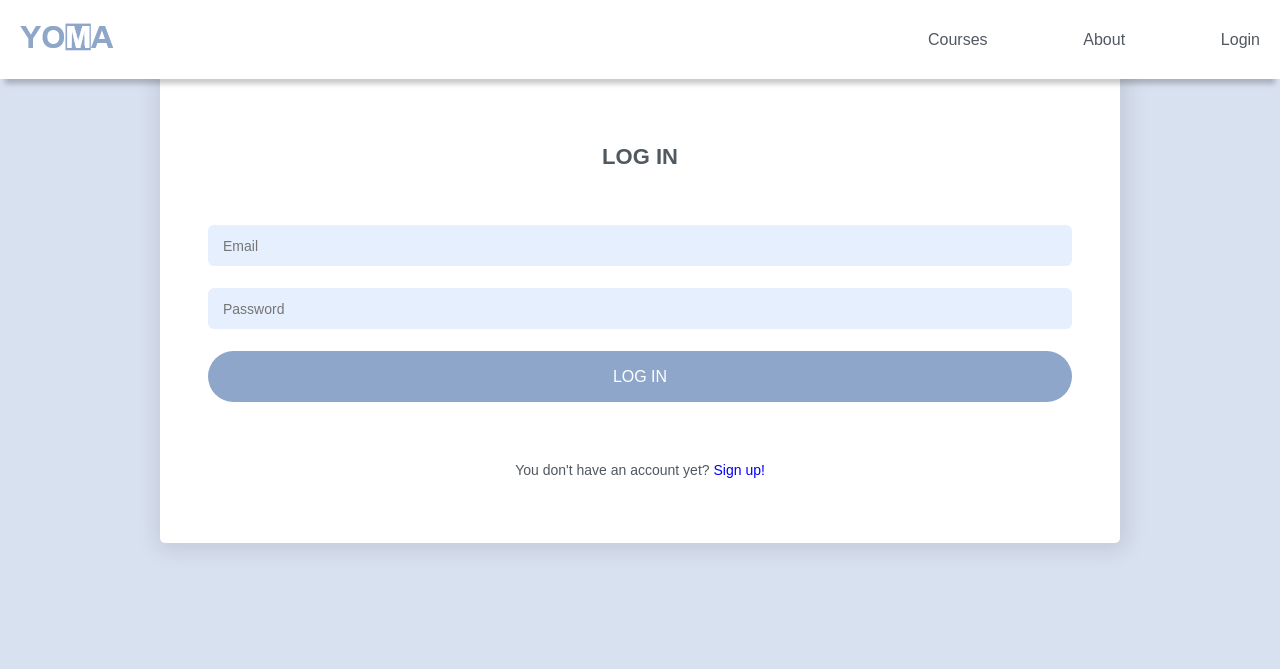
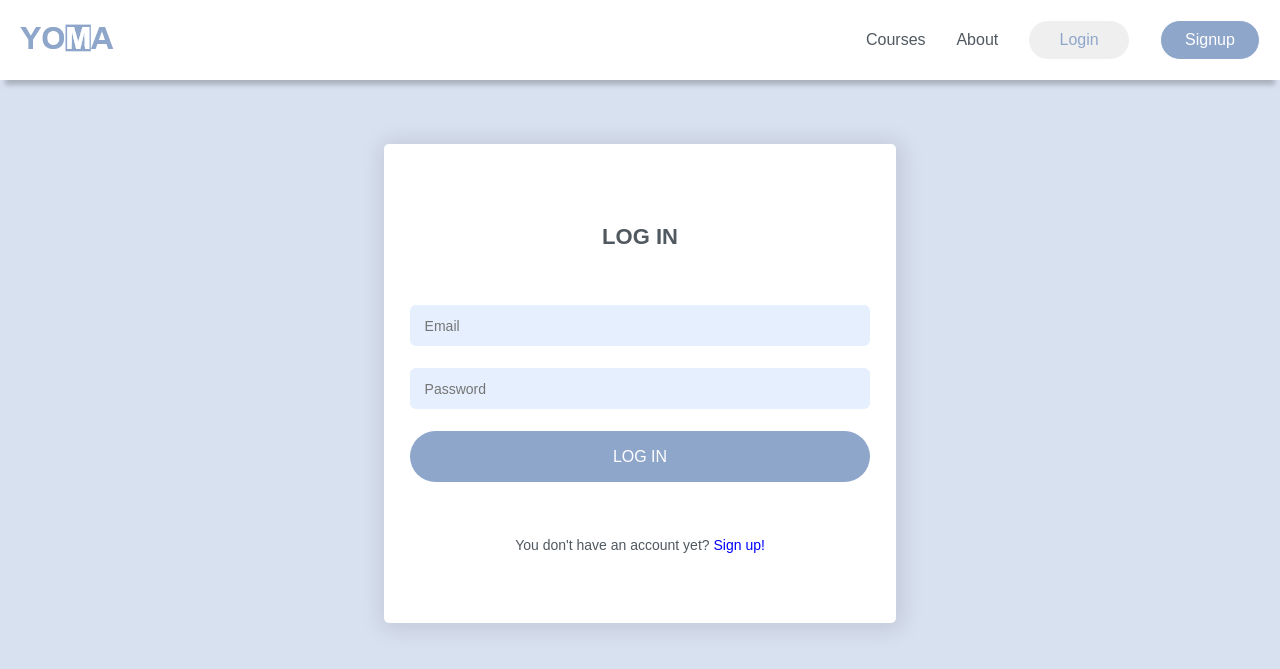
Before and after one commit to martanetza/Yoma, a PHP site: page /YOMA/login.php in a window 1280 px wide. Shown: the top 669 px of the page. Run offline with PHP 8.4, Linux system fonts and the light colour scheme.

Commit message:
correcting css

```diff
--- a/app.css
+++ b/app.css
@@ -41,6 +41,45 @@ header {
 #menuLinks {
   display: none;
 }
+
+.login-mobile-btn {
+  width: 280px;
+  height: 52px;
+  font-size: 13px;
+  border-radius: 33px;
+  border: none;
+  font-size: 22px;
+  color: #8fa6cb;
+}
+@media only screen and (min-width: 768px) {
+  .login-mobile-btn {
+    width: 100px;
+    height: fit-content;
+    font-size: 16px;
+    padding: 10px;
+    cursor: pointer;
+  }
+}
+
+.signup-mobile-btn {
+  width: 280px;
+  height: 52px;
+  font-size: 13px;
+  border-radius: 33px;
+  border: 1px solid;
+  font-size: 22px;
+  color: white;
+  background-color: #8fa6cb;
+}
+@media only screen and (min-width: 768px) {
+  .signup-mobile-btn {
+    width: 100px;
+    height: fit-content;
+    font-size: 16px;
+    padding: 10px;
+    cursor: pointer;
+  }
+}
 /* For small devices (landscape phones): */
 
 @media (max-width: 599px) {
@@ -101,7 +153,8 @@ header {
 }
 
 nav {
-  width: 30%;
+  width: 35%;
+  position: relative;
 }
 
 .go-back {
@@ -125,6 +178,11 @@ nav .desktop-nav {
   nav .desktop-nav {
     display: flex;
   }
+}
+
+nav ul {
+  display: flex;
+  align-items: center;
 }
 
 nav ul a {
--- a/nav.php
+++ b/nav.php
@@ -21,7 +21,14 @@
                     <a href="">About</a>
                 </li>
                 <li>
-                    <a href="login.php">Login</a>
+                    <a href="login.php">
+                        <button class="login-mobile-btn">Login</button>
+                    </a>
+                </li>
+                <li>
+                    <a href="signup.php">
+                        <button class="signup-mobile-btn">Signup</button>
+                    </a>
                 </li>
             </ul>
         <?php else : ?>
@@ -36,7 +43,9 @@
                     <a href="user_profile.php">Your profile</a>
                 </li>
                 <li>
-                    <a href="logout.php">Log out</a>
+                    <a href="logout.php">
+                        <button class="signup-mobile-btn">Log out</button>
+                    </a>
                 </li>
             </ul>
 
@@ -46,6 +55,8 @@
     </nav>
 
     <div id="menuLinks">
+
+        <img onclick="xFunction()" class="x" src="img/close.svg" alt="" />
         <?php if (!isset($_SESSION['user_id'])) : ?>
 
             <ul>
@@ -56,7 +67,14 @@
                     <a href="">About</a>
                 </li>
                 <li>
-                    <a href="login.php">Login</a>
+                    <a href="login.php">
+                        <button class="login-mobile-btn">Login</button>
+                    </a>
+                </li>
+                <li>
+                    <a href="signup.php">
+                        <button class="signup-mobile-btn">Signup</button>
+                    </a>
                 </li>
             </ul>
         <?php else : ?>
@@ -71,10 +89,13 @@
                     <a href="user_profile.php">Your profile</a>
                 </li>
                 <li>
-                    <a href="logout.php">Log out</a>
+                    <a href="logout.php">
+                        <button class="signup-mobile-btn">Log out</button>
+                    </a>
                 </li>
             </ul>
         <?php endif; ?>
+
     </div>
 </header>
 <script src="script.js"></script>
--- a/script.js
+++ b/script.js
@@ -7,3 +7,12 @@ function myFunction() {
     x.style.display = "block";
   }
 }
+
+function xFunction() {
+  var y = document.getElementById("menuLinks");
+  if (y.style.display === "none") {
+    y.style.display = "block";
+  } else {
+    y.style.display = "none";
+  }
+}
--- a/single_course.php
+++ b/single_course.php
@@ -52,6 +52,12 @@ try {
     ?>
     <main class="single-course-main">
       <div class="single-course-list">
+        <div class="course-title">
+          <a href="index.php">
+            <i class="fas fa-chevron-left"></i>
+          </a>
+          <h1>Lorem Ipsum</h1>
+        </div>
         <div class="single-course-list-wrap">
           <?php foreach ($modules_rows as $key => $row) : ?>
             <?php
--- a/users.css
+++ b/users.css
@@ -36,6 +36,7 @@ main {
   display: flex;
   flex-direction: column;
   text-align: center;
+  margin-top: 80px;
 }
 
 .container p:last-child {
@@ -44,7 +45,7 @@ main {
 
 @media only screen and (min-width: 768px) {
   .container {
-    width: 75%;
+    width: 40%;
   }
 }
 
@@ -135,11 +136,12 @@ p {
   display: flex;
   flex-direction: column;
   text-align: center;
+  margin-top: 80px;
 }
 
 @media only screen and (min-width: 768px) {
   .container-log-in {
-    width: 75%;
+    width: 40%;
   }
 }
 
```
Also changed, not shown: other parts of app.css (+32 -3 lines), img/close.svg (added).
